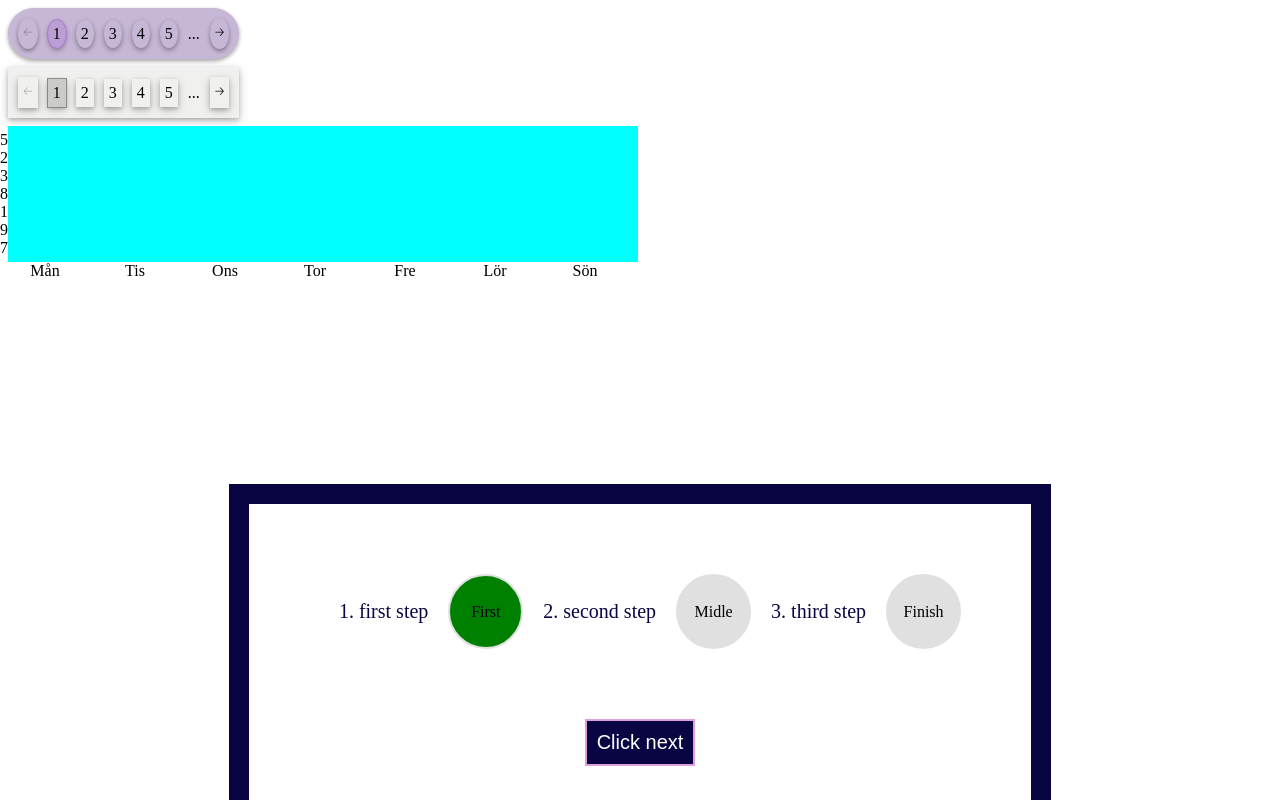
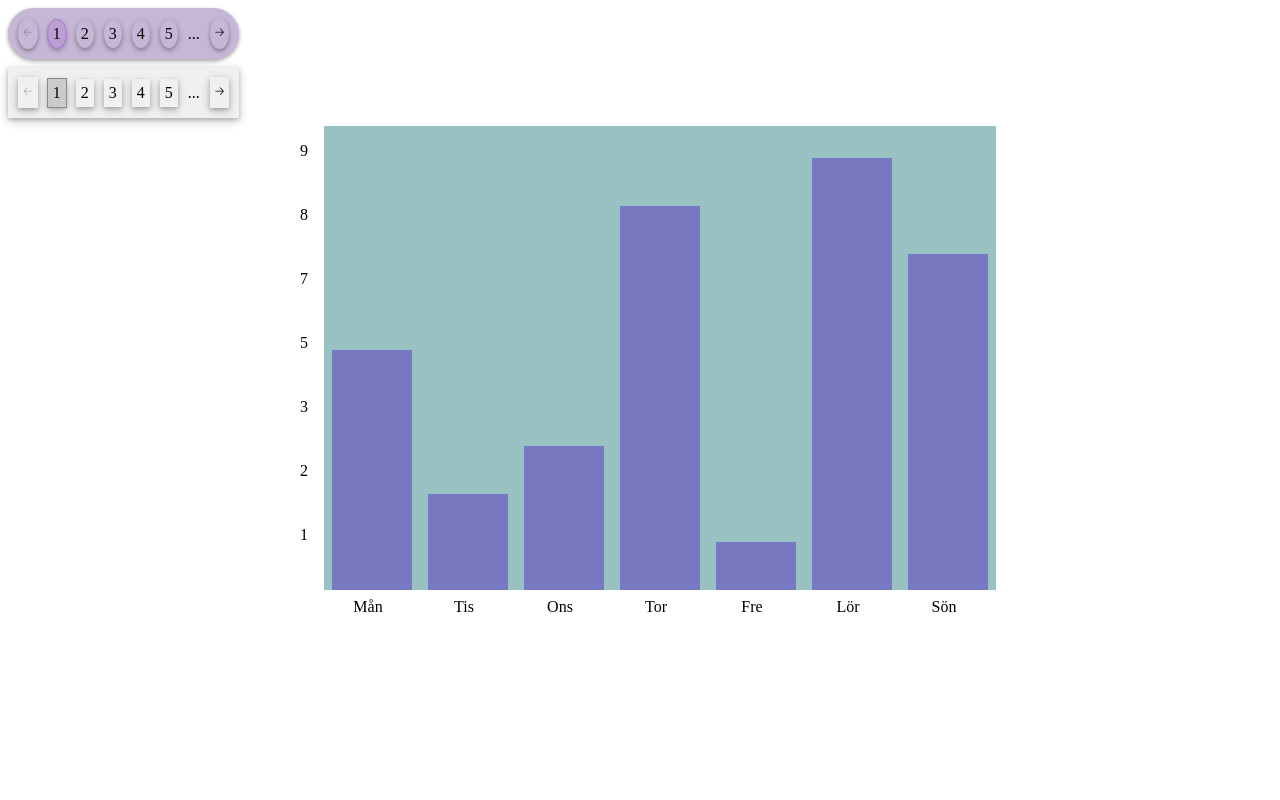
Before and after one commit to isabellaes/isabella-components, a React (Vite) app: page / in a window 1280 px wide. Shown: the top 800 px of the page. Built offline with nearby package versions, Linux system fonts and the light colour scheme.

Commit message:
update chart component

```diff
--- a/src/components/chart/Chart.tsx
+++ b/src/components/chart/Chart.tsx
@@ -1,8 +1,3 @@
-//labels string[]
-//dataSet object{} -> data: number[] color: string[] backgroundColor: string
-//label and data in right order
-//box for data object -> set Hight to number in em
-//data number to the left
 type ChartPropsType = {
   labels: string[];
   dataset: {
@@ -13,22 +8,34 @@ type ChartPropsType = {
   };
 };
 const Chart = ({ labels, dataset }: ChartPropsType) => {
+  let numbers: number[] = dataset.data.slice(0);
+  numbers.sort((a, b) => b - a);
+
   return (
     <div className="chart">
       <table>
         <div className="row">
           <div className="data column">
-            {dataset.data.map((d) => (
-              <p>{d}</p>
+            {numbers.map((d) => (
+              <p className="data">{d}</p>
             ))}
           </div>
-          {dataset.data.map((d) => (
-            <tr className="table-row">
-              <td className="table-data"></td>
-            </tr>
-          ))}
+
+          {labels.map((n, index) => {
+            const num = dataset.data[index] * 3;
+            const height = num.toString() + "em";
+            console.log(height);
+
+            return (
+              <tr className="table-row">
+                <td className="table-data" style={{ height: height }}></td>
+              </tr>
+            );
+          })}
         </div>
-        <div className="row">
+        <div className="row ">
+          <p className="data"> </p>
+          <p className="data"> </p>
           {labels.map((x) => (
             <p className="label">{x}</p>
           ))}
--- a/src/components/chart/_chart.scss
+++ b/src/components/chart/_chart.scss
@@ -2,6 +2,9 @@
   table {
     display: flex;
     flex-direction: column;
+    margin: 0.5em;
+    align-items: center;
+    justify-content: center;
   }
   .row {
     display: flex;
@@ -13,30 +16,33 @@
   }
   .table-row {
     display: flex;
-    flex-direction: row;
     min-height: 5em;
-    background-color: aqua;
+    background-color: rgb(152, 194, 194);
     min-width: fit-content;
+    justify-content: center;
+    align-items: flex-end;
 
     .table-data {
       min-width: 5em;
-      min-height: 5em;
-      margin: 0 5px 0 5px;
+      margin: 0 0.5em 0 0.5em;
+      background-color: rgb(121, 121, 193);
+      position: relative;
+      bottom: 0;
     }
 
-    .background {
-      background-color: blue;
+    .table-data:hover {
+      background-color: rgb(144, 45, 214);
     }
   }
 
   .label {
     min-width: 5em;
-    margin: 0 5px 0 5px;
+    margin: 0.5em;
     text-align: center;
   }
 
   .data {
-    min-height: 5em;
-    margin: 5px 0 5px 0;
+    min-height: 3em;
+    margin: 0.5em;
   }
 }
```
